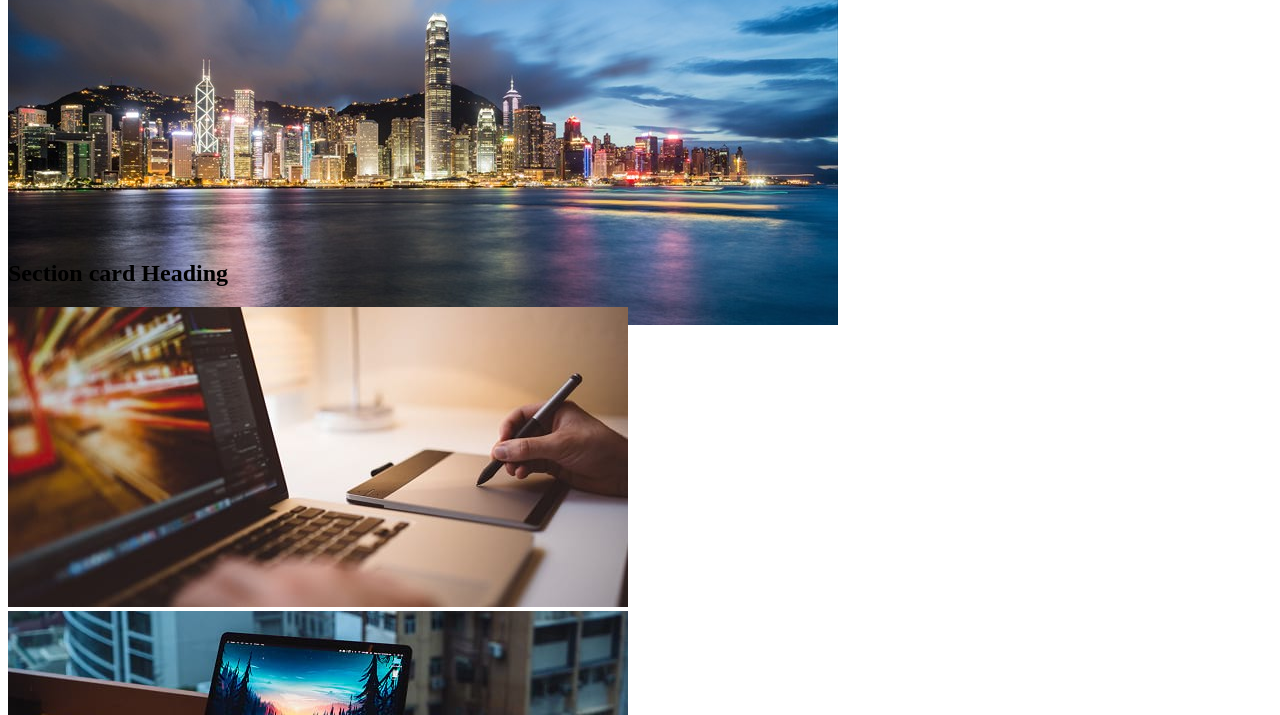
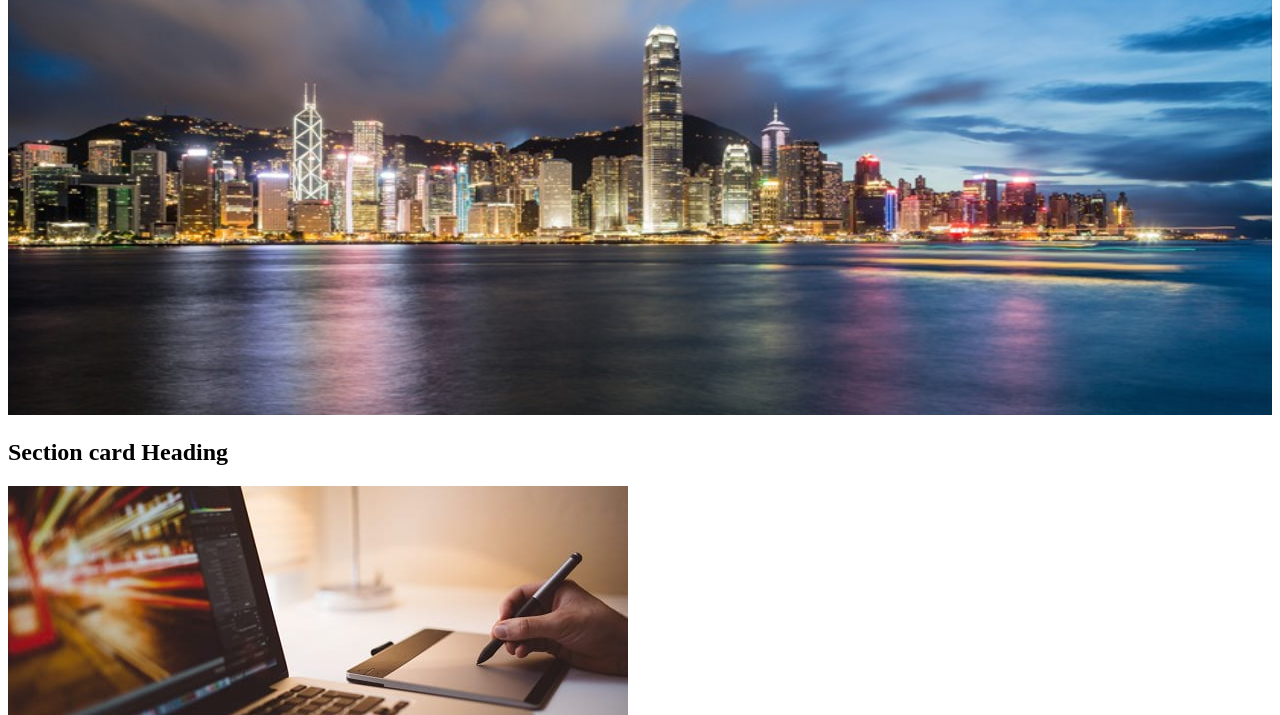
Before and after one commit to zhshimanto/css-basic-1, a plain HTML site: page index.html in a window 1280 px wide. Shown: the part 85-800 px from the top of the page. Drawn offline with Linux system fonts and the light colour scheme.

Commit message:
slider css

```diff
--- a/index.html
+++ b/index.html
@@ -27,7 +27,7 @@
 
 
 <section>
-    <div class="slider">
+    <div class="main-slider">
         <div class="slider-1">
             <img src="img/slider.png" alt="">
         </div>
--- a/style.css
+++ b/style.css
@@ -25,3 +25,7 @@
     height: 275px;
 
 }
+.main-slider .slider-1 img{
+    width: 100%;
+    height: 450px;
+}
```
